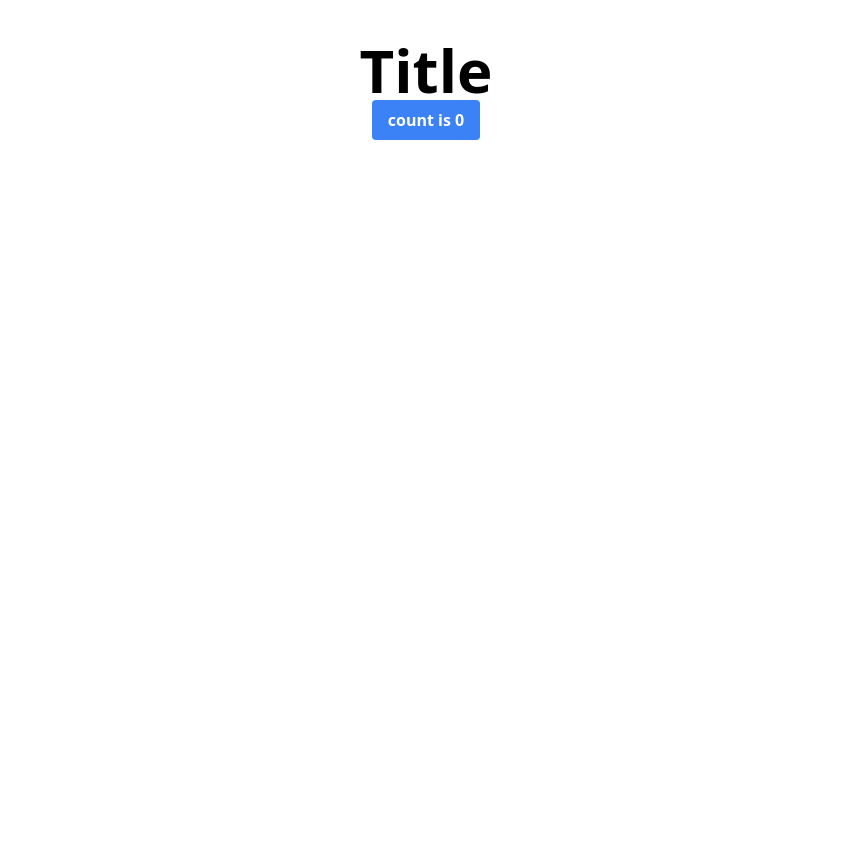
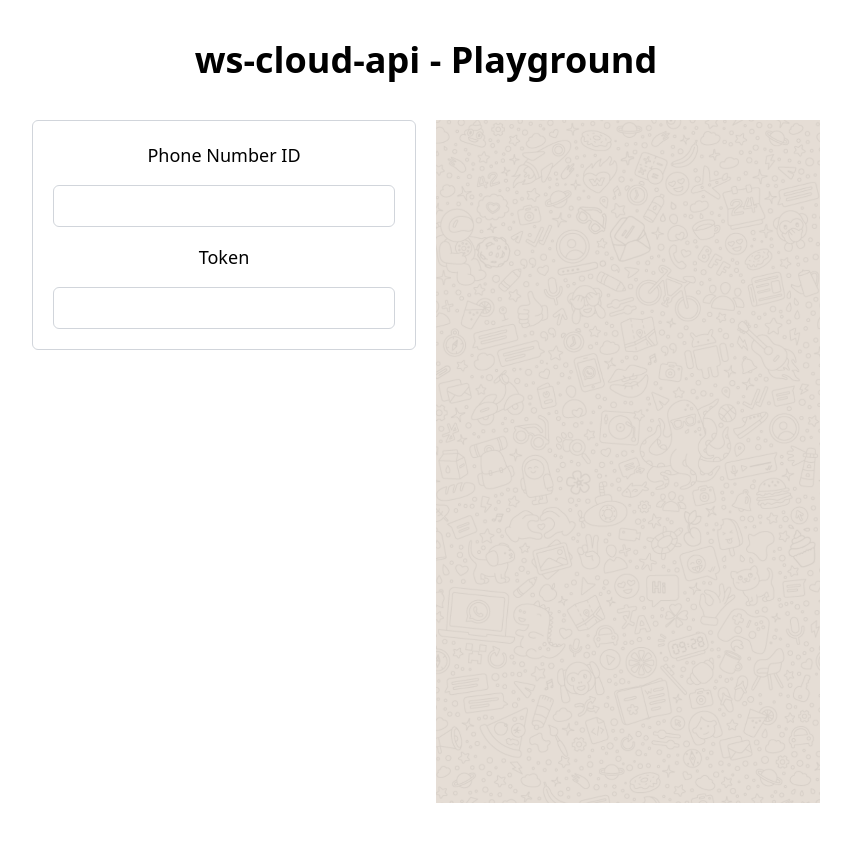
Before and after one commit to Lexuil/ws-cloud-api, a Vue app in the folder playground/: page / in a window 1280 px wide. Shown: the top 842 px of the page, without its empty margins (214-1065 px from the left). Before the commit the page ends 800 px from the top, so only its background shows below. Built offline with nearby package versions, Linux system fonts and the light colour scheme.

Commit message:
Add ChatView and ConfigForm components

```diff
--- a/playground/src/App.vue
+++ b/playground/src/App.vue
@@ -1,12 +1,17 @@
 <script setup lang="ts">
-import HelloWorld from './components/HelloWorld.vue'
+import ChatView from './components/ChatView.vue';
+import ConfigForm from './components/ConfigForm.vue';
 </script>
 
 <template>
   <main class="flex flex-col items-center my-10">
-    <h1 class="text-6xl font-black">
-      Title
+    <h1 class="text-4xl font-black">
+      ws-cloud-api - Playground
     </h1>
-    <HelloWorld />
+
+    <div class="flex gap-5 my-10">
+      <ConfigForm />
+      <ChatView />
+    </div>
   </main>
-</template>
+</template>./components/ChatView.vue
--- /dev/null
+++ b/playground/src/components/ChatView.vue
@@ -0,0 +1,6 @@
+<script setup lang="ts">
+</script>
+
+<template>
+  <div class="aspect-[9/16] w-96 bg-[url('/chat-background.png')] bg-repeat bg-[length:24rem]" />
+</template>
--- /dev/null
+++ b/playground/src/components/ConfigForm.vue
@@ -0,0 +1,34 @@
+<script setup lang="ts">
+import { ref } from 'vue'
+
+const phoneNumberId = ref('')
+const token = ref('')
+</script>
+
+<template>
+  <div class="flex flex-col items-center space-y-4 w-96 h-fit border border-gray-300 p-5 rounded-md">
+    <label
+      class="text-lg"
+      for="phoneNumberId"
+    >Phone Number ID</label>
+    <input
+      id="phoneNumberId"
+      v-model="phoneNumberId"
+      name="phoneNumberId"
+      type="text"
+      class="border border-gray-300 rounded-md p-2 w-full"
+    >
+
+    <label
+      class="text-lg"
+      for="token"
+    >Token</label>
+    <input
+      id="token"
+      v-model="token"
+      name="token"
+      type="text"
+      class="border border-gray-300 rounded-md p-2 w-full"
+    >
+  </div>
+</template>
--- a/playground/src/components/HelloWorld.vue
+++ /dev/null
@@ -1,15 +0,0 @@
-<script setup lang="ts">
-import { ref } from 'vue'
-
-const count = ref(0)
-</script>
-
-<template>
-  <button
-    type="button"
-    class="bg-blue-500 hover:bg-blue-700 text-white font-bold py-2 px-4 rounded"
-    @click="count++"
-  >
-    count is {{ count }}
-  </button>
-</template>
```
Also changed, not shown: playground/public/chat-background.png (added).
